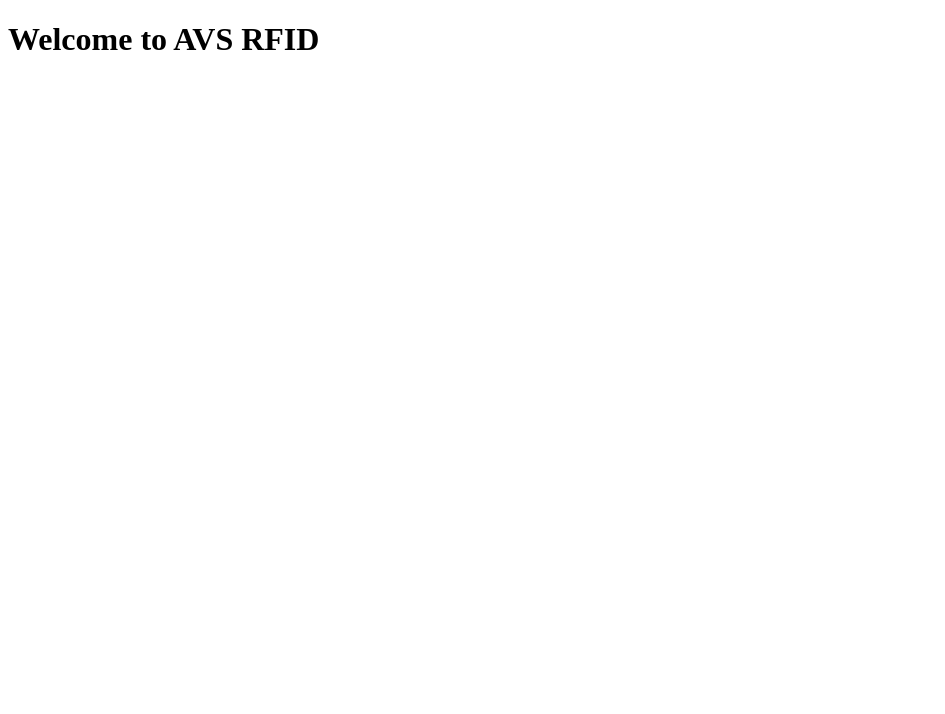
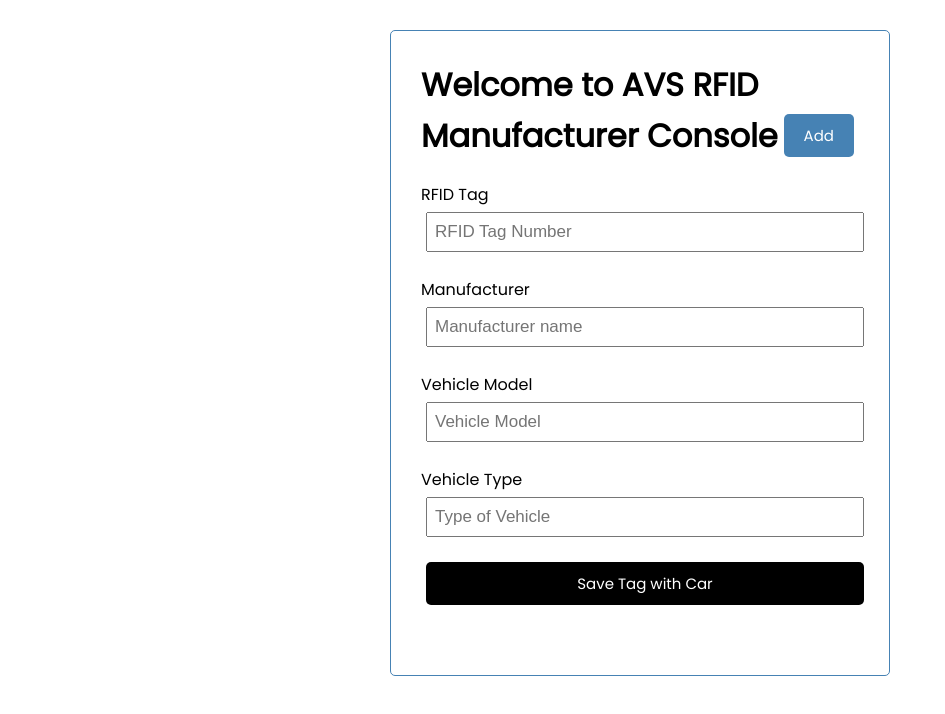
Before and after one commit to StealthAdder/AVS-RFID_TEC, a React (Create React App) app in the folder frontend/: page / in a window 1280 px wide. Shown: the top 714 px of the page, without its empty margins (0-945 px from the left). Built offline with nearby package versions, Linux system fonts and the light colour scheme.

Commit message:
initial manufacturer form

```diff
--- a/frontend/src/App.js
+++ b/frontend/src/App.js
@@ -1,7 +1,12 @@
+import AddManufacturedCar from "./components/AddManufacturedCar";
+import Header from "./components/Header";
+
 function App() {
     return (
-        <div className="App">
+        <div className="container">
             <h1>Welcome to AVS RFID </h1>
+            <Header />
+            <AddManufacturedCar />
         </div>
     );
 }
--- /dev/null
+++ b/frontend/src/components/AddManufacturedCar.js
@@ -0,0 +1,65 @@
+import React from "react";
+import { useState } from "react";
+// {
+//     rf_tag,
+//     manufacturer,
+//     model,
+//     yr of manufactue,
+//     type:Elec,petrol,diesel,cng,
+//     chassis No
+//     }
+const AddManufacturedCar = () => {
+    const [rf_tag, setTag] = useState("");
+    const [manufacturer, setManufacturer] = useState("");
+    const [model, setModel] = useState("");
+    const [type, setType] = useState("");
+
+    return (
+        <form className="add-form">
+            <div className="form-control">
+                <label>RFID Tag</label>
+                <input
+                    type="text"
+                    placeholder="RFID Tag Number"
+                    value={rf_tag}
+                    onChange={(e) => setTag(e.target.value)}
+                />
+            </div>
+            <div className="form-control">
+                <label>Manufacturer</label>
+                <input
+                    type="text"
+                    placeholder="Manufacturer name"
+                    value={manufacturer}
+                    onChange={(e) => setManufacturer(e.target.value)}
+                />
+            </div>
+            <div className="form-control">
+                <label>Vehicle Model</label>
+                <input
+                    type="text"
+                    placeholder="Vehicle Model"
+                    value={model}
+                    onChange={(e) => setModel(e.target.value)}
+                />
+            </div>
+            <div className="form-control">
+                <label>Vehicle Type</label>
+                <input
+                    type="text"
+                    placeholder="Type of Vehicle"
+                    value={type}
+                    onChange={(e) => setType(e.target.value)}
+                />
+            </div>
+
+            <input
+                type="submit"
+                value="Save Tag with Car"
+                className="btn btn-block"
+            />
+        </form>
+    );
+};
+
+export default AddManufacturedCar;
--- /dev/null
+++ b/frontend/src/components/Button.js
@@ -0,0 +1,21 @@
+import PropTypes from "prop-types";
+import React from "react";
+
+const Button = ({ text, color }) => {
+    return (
+        <button className="btn" style={{ backgroundColor: color }}>
+            {text}
+        </button>
+    );
+};
+
+Button.defaultProps = {
+    color: "steelblue",
+};
+
+Button.prototype = {
+    text: PropTypes.string,
+    color: PropTypes.string,
+};
+
+export default Button;
--- /dev/null
+++ b/frontend/src/components/Header.js
@@ -0,0 +1,12 @@
+import Button from "./Button";
+
+const Header = () => {
+    return (
+        <header className="header">
+            <h1>Manufacturer Console</h1>
+            <Button text="Add" />
+        </header>
+    );
+};
+
+export default Header;
--- a/frontend/src/index.css
+++ b/frontend/src/index.css
@@ -0,0 +1,112 @@
+@import url("https://fonts.googleapis.com/css2?family=Poppins:wght@300;400&display=swap");
+
+* {
+    box-sizing: border-box;
+    margin: 0;
+    padding: 0;
+}
+
+body {
+    font-family: "Poppins", sans-serif;
+}
+
+.container {
+    max-width: 500px;
+    margin: 30px auto;
+    overflow: auto;
+    min-height: 300px;
+    border: 1px solid steelblue;
+    padding: 30px;
+    border-radius: 5px;
+}
+
+.header {
+    display: flex;
+    justify-content: space-between;
+    align-items: center;
+    margin-bottom: 20px;
+}
+
+.btn {
+    display: inline-block;
+    background: #000;
+    color: #fff;
+    border: none;
+    padding: 10px 20px;
+    margin: 5px;
+    border-radius: 5px;
+    cursor: pointer;
+    text-decoration: none;
+    font-size: 15px;
+    font-family: inherit;
+}
+
+.btn:focus {
+    outline: none;
+}
+
+.btn:active {
+    transform: scale(0.98);
+}
+
+.btn-block {
+    display: block;
+    width: 100%;
+}
+
+.task {
+    background: #f4f4f4;
+    margin: 5px;
+    padding: 10px 20px;
+    cursor: pointer;
+}
+
+.task.reminder {
+    border-left: 5px solid green;
+}
+
+.task h3 {
+    display: flex;
+    align-items: center;
+    justify-content: space-between;
+}
+
+.add-form {
+    margin-bottom: 40px;
+}
+
+.form-control {
+    margin: 20px 0;
+}
+
+.form-control label {
+    display: block;
+}
+
+.form-control input {
+    width: 100%;
+    height: 40px;
+    margin: 5px;
+    padding: 3px 7px;
+    font-size: 17px;
+}
+
+.form-control-check {
+    display: flex;
+    align-items: center;
+    justify-content: space-between;
+}
+
+.form-control-check label {
+    flex: 1;
+}
+
+.form-control-check input {
+    flex: 2;
+    height: 20px;
+}
+
+footer {
+    margin-top: 30px;
+    text-align: center;
+}
```
